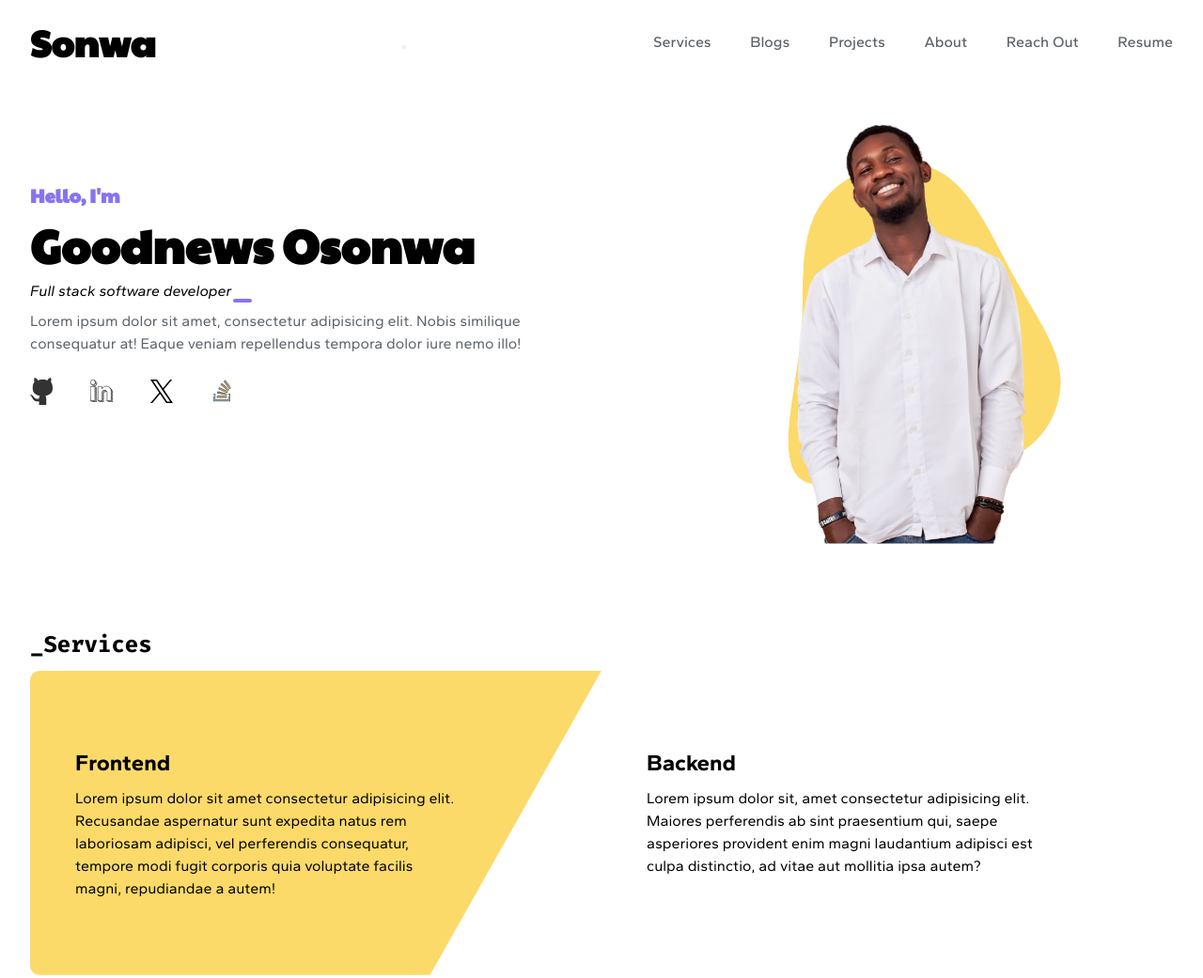
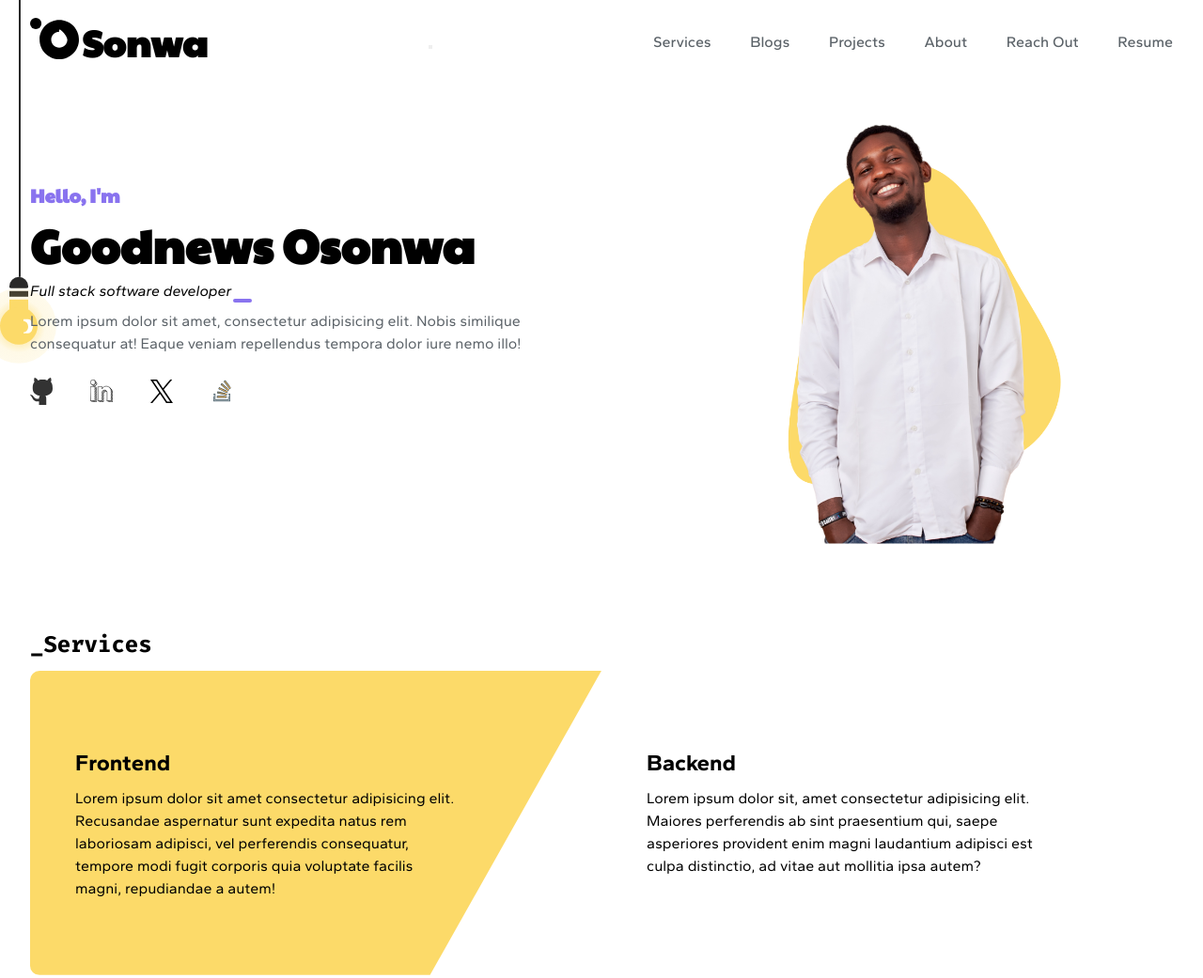
Before and after one commit to goodnewsj62/goodnewsj62.github.io, a plain HTML site: page new_portfolio/index.html in a window 1280 px wide. Shown: the top 1041 px of the page at 94% size. Drawn offline with Linux system fonts and the light colour scheme; files whose address does not match are found by name.

Commit message:
bulb and transitions

```diff
--- a/new_portfolio/css/base.css
+++ b/new_portfolio/css/base.css
@@ -7,8 +7,17 @@
 :root {
   --primary-color: #8973ef;
   --secondary-color: #fcda69;
+  /* --secondary-color: #fce498; */
   --white-bg-write: #5b6268;
   --app-black: #292929;
+  --bulb-black: var(--app-black);
+  --lg-screen-space-btw: calc(calc(100% - 1300px) / 2);
+  --bulb-light-gradient: radial-gradient(
+    circle,
+    rgba(252, 218, 105, 1) 0%,
+    rgba(252, 218, 105, 0.159278711484594) 50%,
+    rgba(252, 218, 105, 0.085609243697479) 100%
+  );
 }
 
 @font-face {
@@ -33,7 +42,6 @@
 }
 
 html {
-  font-family: "Ubuntu", sans-serif;
   line-height: 1.5;
   scroll-behavior: smooth;
   font-family: Gantari, sans-serif;
@@ -68,6 +76,16 @@ header {
   font-family: "Paytone One";
   font-size: 26px;
 }
+.logo a {
+  display: flex;
+  align-items: center;
+}
+
+.logo img {
+  width: 52px;
+  margin-right: 0.2rem;
+  margin-bottom: 8px;
+}
 
 header nav ul {
   display: none;
@@ -78,11 +96,117 @@ header nav ul {
   font-weight: 500;
 }
 
+.bulb,
+.argon {
+  position: relative;
+  display: flex;
+  flex-direction: column;
+  align-items: center;
+}
+
+.bulb {
+  position: fixed;
+  top: 42%;
+  display: none;
+  gap: 0.2rem;
+  transform: translateY(-50%);
+  cursor: grab;
+}
+
+.bulb::before {
+  content: "";
+  left: 50%;
+  position: absolute;
+  height: 42vh;
+  width: 2px;
+  background-color: var(--app-black);
+  bottom: 100%;
+}
+
+.tip,
+.demac,
+.holder {
+  width: 20px;
+}
+
+.tip,
+.demac {
+  background-color: var(--bulb-black);
+}
+
+.tip {
+  height: 12px;
+  border-radius: 50px 50px 50% 50%;
+}
+
+.demac {
+  height: 6px;
+}
+
+.argon > * {
+  background-color: var(--secondary-color);
+}
+.argon .holder {
+  height: 18px;
+}
+
+.argon .cirl {
+  width: 40px;
+  height: 40px;
+  border-radius: 100%;
+  transform: translateY(-10px);
+}
+
+.cirl::before {
+  content: "";
+  width: 200%;
+  height: 200%;
+  border-radius: 100%;
+  top: 50%;
+  left: 50%;
+  transform: translate(-50%, -50%);
+  position: absolute;
+  background: var(--bulb-light-gradient);
+}
+
+.argon .semi {
+  width: 10px;
+  height: 15px;
+  position: absolute;
+  background-color: black;
+  top: 35%;
+  right: 5px;
+  background: #fff;
+  border-radius: 0 100% 100% 0;
+}
+
+.semi::before {
+  content: "";
+  background-color: var(--secondary-color);
+  width: 100%;
+  height: 80%;
+  top: calc(50% + 1px);
+
+  left: -50%;
+  transform: translateY(-50%);
+  border-radius: 0 100% 100% 0;
+  position: absolute;
+}
+
 aside {
   display: none;
   position: fixed;
 }
+main {
+  display: grid;
+  grid-template-columns: repeat(12, 1fr);
+  gap: 8rem 0;
+  padding: 0 1rem 8rem 1rem;
+}
 
+main > section {
+  grid-column: span 12;
+}
 footer {
   color: #fff;
   background-color: var(--app-black);
@@ -93,15 +217,71 @@ footer {
   header {
     padding: 1rem 2rem;
   }
+  main {
+    padding: 0 2rem 8rem 2rem;
+  }
 }
 
 @media screen and (min-width: 1024px) {
   header nav ul {
     display: flex;
   }
+  .bulb {
+    display: flex;
+    left: 0;
+  }
 }
 @media screen and (min-width: 1400px) {
   header {
     padding: 1rem 4rem;
   }
+  main {
+    padding: 0 4rem 8rem 4rem;
+  }
+  .bulb {
+    left: calc(var(--lg-screen-space-btw) + 1300px);
+  }
 }
+@media screen and (min-width: 1600px) {
+  .bulb {
+    left: calc(calc(var(--lg-screen-space-btw) + 1300px) + 3.8%);
+  }
+}
+
+.border__hover {
+  position: relative;
+}
+
+.border__hover::before,
+.border__hover::after {
+  content: "";
+  position: absolute;
+  height: 85%;
+  width: 85%;
+  border: 2px solid transparent;
+  top: 27%;
+  right: -10%;
+  z-index: -1;
+  /* transform: translateY(-50%); */
+  border-radius: 8px;
+  transition: clip-path 0.3s;
+}
+.border__hover::before {
+  border-left-color: var(--primary-color);
+  border-top-color: var(--primary-color);
+  clip-path: inset(0px 100px 100px 0px);
+}
+.border__hover::after {
+  border-right-color: var(--primary-color);
+  border-bottom-color: var(--primary-color);
+  clip-path: inset(100px 0px 0px 100px);
+}
+
+.border__hover:hover::before {
+  clip-path: inset(0px 0px 0px 0px);
+  /* animation:  duration timing-function delay iteration-count direction fill-mode name; */
+}
+.border__hover:hover::after {
+  clip-path: inset(0px 0px 0px 0px);
+  /* animation:  duration timing-function delay iteration-count direction fill-mode name; */
+}
--- a/new_portfolio/css/style.css
+++ b/new_portfolio/css/style.css
@@ -1,5 +1,5 @@
 .hero {
-  padding: 6rem 1rem;
+  padding: 6rem 0rem;
   position: relative;
   display: flex;
 }
@@ -76,7 +76,7 @@
   }
 
   .hero {
-    padding: 6.4rem 2rem;
+    padding: 6.4rem 0;
   }
 }
 
@@ -103,7 +103,7 @@
 }
 @media screen and (min-width: 1400px) {
   .hero {
-    padding: 6rem 4rem;
+    padding: 6rem 0rem;
   }
   .hero__text h1 {
     font-size: 60px;
@@ -120,13 +120,6 @@
   font-family: "Fira Code";
   /* font-size: 1.5rem; */
   padding-bottom: 0.6rem;
-}
-.services {
-  padding: 0rem 1rem;
-}
-
-.projects {
-  padding: 4rem 1rem;
 }
 
 .services__wrapper {
@@ -186,24 +179,9 @@
 }
 
 @media screen and (min-width: 760px) {
-  .services {
-    padding: 0rem 2rem;
-  }
-
-  .projects {
-    padding: 4rem 2rem;
-  }
 }
 
 @media screen and (min-width: 1024px) {
-  .services {
-    padding: 8rem 2rem 2rem 2rem;
-  }
-
-  .projects {
-    padding: 8rem 2rem 4rem 2rem;
-  }
-
   .services__wrapper > section {
     flex-basis: 50%;
   }
@@ -328,20 +306,9 @@
 }
 
 @media screen and (min-width: 1400px) {
-  .services {
-    padding: 10rem 4rem 2rem 4rem;
-  }
-
-  .projects {
-    padding: 8rem 4rem 4rem 4rem;
-  }
 }
 
 /* About */
-
-.about {
-  padding: 2rem 1rem 8rem 1rem;
-}
 
 .about__wrapper {
   display: flex;
@@ -369,9 +336,6 @@
 }
 
 @media screen and (min-width: 760px) {
-  .about {
-    padding: 2rem 2rem 8rem 2rem;
-  }
 }
 
 @media screen and (min-width: 1400px) {
--- a/new_portfolio/index.html
+++ b/new_portfolio/index.html
@@ -16,7 +16,7 @@
         <header class="head__container center__on__xl">
             <div class="logo">
                 <a href="">
-                    <!-- <img src="" alt=""> -->
+                    <img src="./images/logo.svg" alt="">
                     <h2>Sonwa</h2>
                 </a>
             </div>
@@ -38,6 +38,15 @@
                 </ul>
             </nav>
         </header>
+        <div class="bulb">
+            <div class="tip"></div>
+            <div class="demac"></div>
+            <div class="argon">
+                <div class="holder"></div>
+                <div class="cirl"></div>
+                <div class="semi"></div>
+            </div>
+        </div>
         <aside class="side__bar">
             <!-- slides in -> -->
             <div class="mob__close">
@@ -86,6 +95,7 @@
                                         alt=""></a></li>
                         </ul>
                     </div>
+
                 </div>
                 <div class="hero__image">
                     <div class="design">
@@ -341,7 +351,7 @@
                         challenges and opportunities to grow both personally and professionally.
                     </p>
                     <div>
-                        <div class="img_holder"></div>
+                        <div class="img_holder border__hover"></div>
                     </div>
                 </div>
 
```
Also changed, not shown: new_portfolio/images/logo.png (added), new_portfolio/images/logo.svg (added), new_portfolio/images/logo_.svg (added), new_portfolio/images/logob.png (added), new_portfolio/images/logof.png (added), new_portfolio/images/logoy.png (added).
